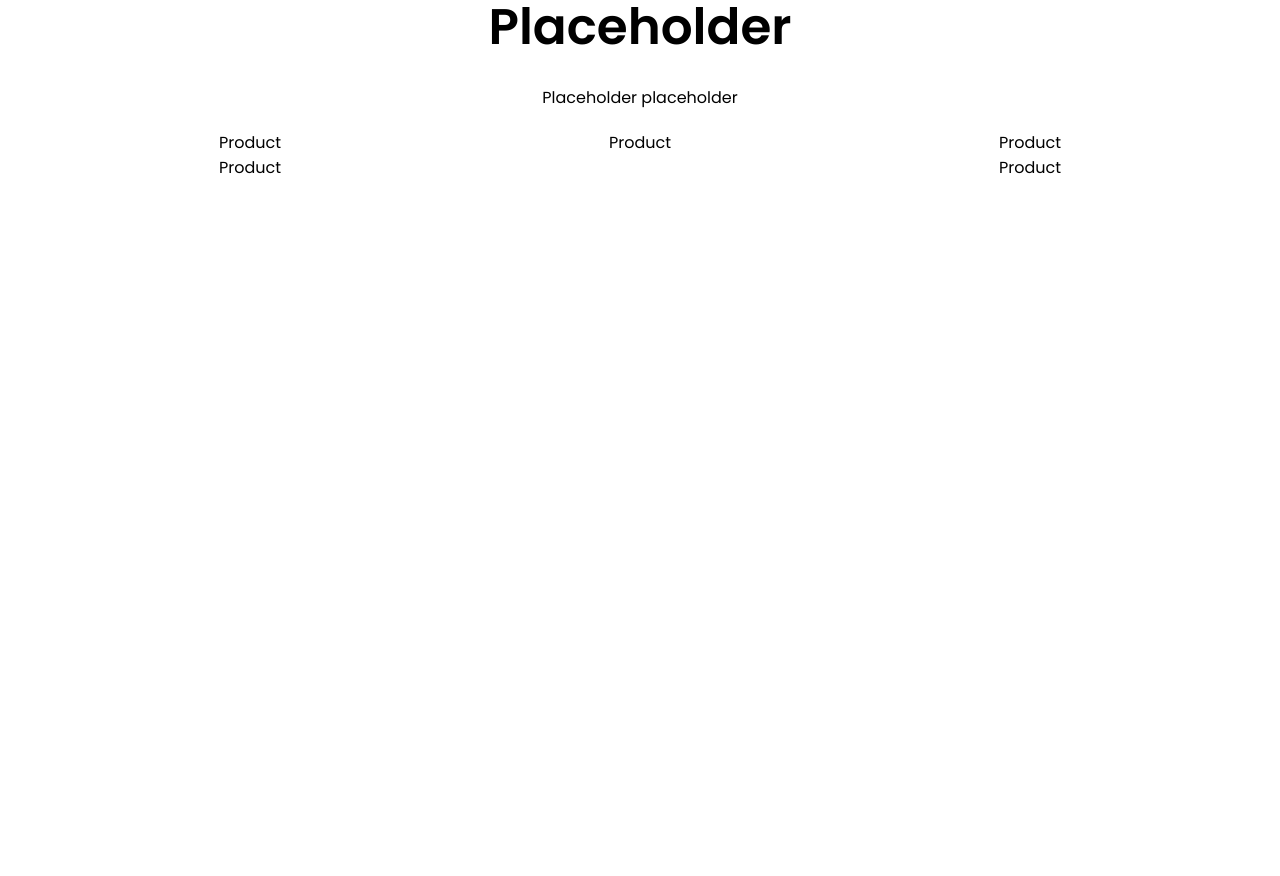
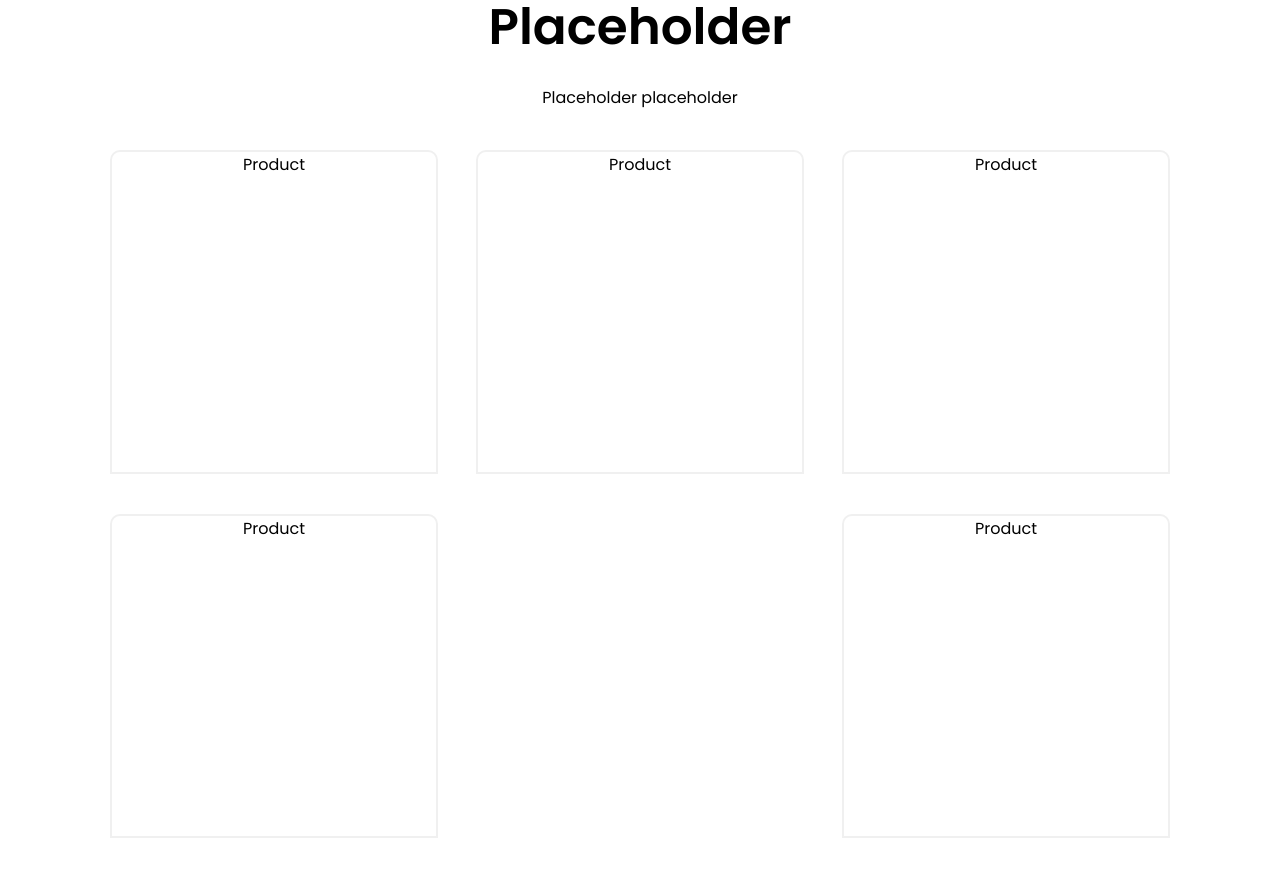
Before and after one commit to justinklam/portfolio, a React (Create React App) app: page / in a window 1280 px wide. Shown: the part 1660-2536 px from the top of the page. Before the commit the page ends 1890 px from the top, so only its background shows below. Built offline with nearby package versions, Linux system fonts and the light colour scheme.

Commit message:
add in styling for individual cards. add in width for productList css

```diff
--- a/src/components/product/product.css
+++ b/src/components/product/product.css
@@ -1,3 +1,7 @@
 .p {
-  width: 300px;
+  width: 30%;
+  height: 40vh;
+  margin: 20px 10px;
+  border: 2px solid rgb(240, 240, 240);
+  border-radius: 10px 10px 0px 0px;
 }
--- a/src/components/productList/productList.css
+++ b/src/components/productList/productList.css
@@ -20,6 +20,7 @@
 }
 
 .pl-list {
+  width: 100%;
   display: flex;
   flex-wrap: wrap;
   justify-content: space-between;
```
